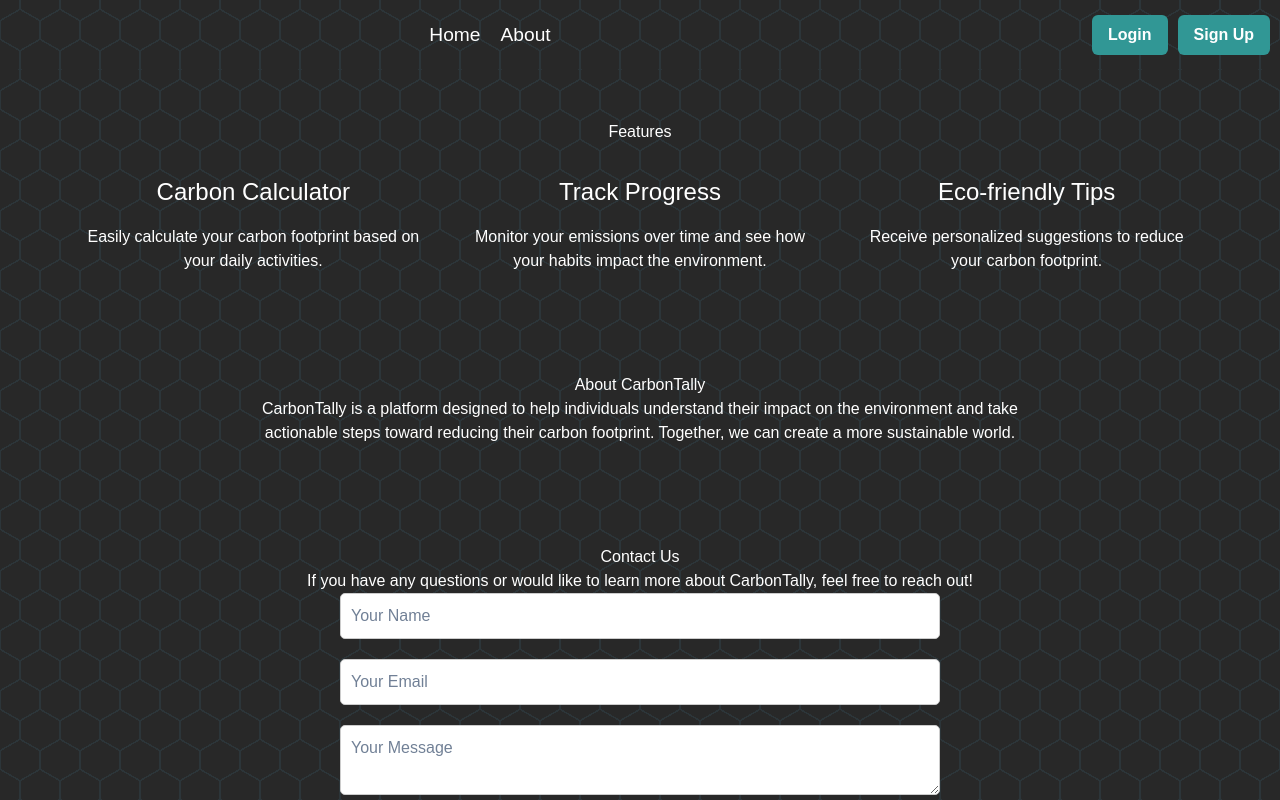
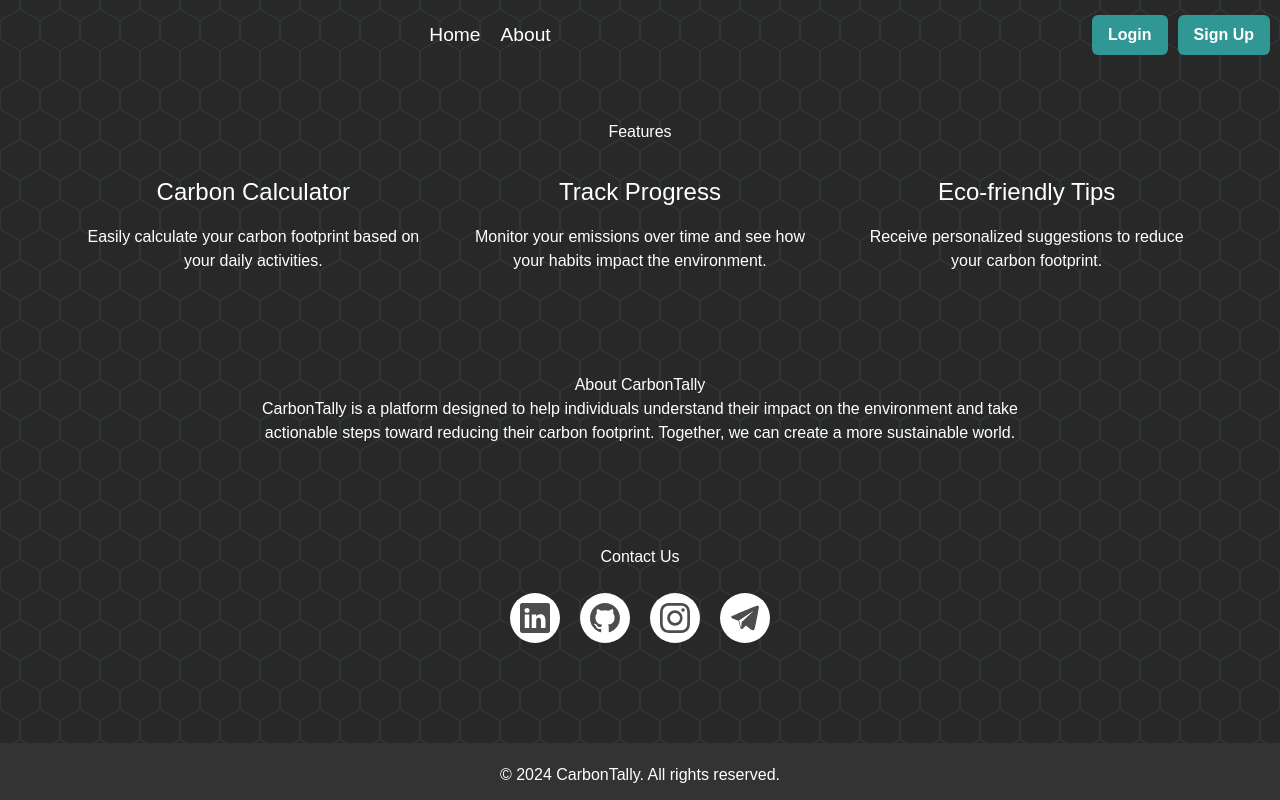
Before and after one commit to krishnanx/NasaSpaceChallenge, a React (Vite) app in the folder Nasa/: page / in a window 1280 px wide. Shown: the top 800 px of the page. Built offline with nearby package versions, Linux system fonts and the light colour scheme.

Commit message:
Updated contact us

```diff
--- a/Nasa/src/pages/landing.css
+++ b/Nasa/src/pages/landing.css
@@ -200,3 +200,98 @@ footer {
   p{
     color: white;
   }
+  ul {
+    list-style: none;
+  }
+
+  .example-2 {
+    display: flex;
+    justify-content: center;
+    align-items: center;
+  }
+  .example-2 .icon-content {
+    margin: 0 10px;
+    position: relative;
+  }
+  .example-2 .icon-content .tooltip {
+    position: absolute;
+    top: -30px;
+    left: 50%;
+    transform: translateX(-50%);
+    color: #fff;
+    padding: 6px 10px;
+    border-radius: 5px;
+    opacity: 0;
+    visibility: hidden;
+    font-size: 14px;
+    transition: all 0.3s ease;
+  }
+  .example-2 .icon-content:hover .tooltip {
+    opacity: 1;
+    visibility: visible;
+    top: -50px;
+  }
+  .example-2 .icon-content a {
+    position: relative;
+    overflow: hidden;
+    display: flex;
+    justify-content: center;
+    align-items: center;
+    width: 50px;
+    height: 50px;
+    border-radius: 50%;
+    color: #4d4d4d;
+    background-color: #fff;
+    transition: all 0.3s ease-in-out;
+  }
+  .example-2 .icon-content a:hover {
+    box-shadow: 3px 2px 45px 0px rgb(0 0 0 / 12%);
+  }
+  .example-2 .icon-content a svg {
+    position: relative;
+    z-index: 1;
+    width: 30px;
+    height: 30px;
+  }
+  .example-2 .icon-content a:hover {
+    color: white;
+  }
+  .example-2 .icon-content a .filled {
+    position: absolute;
+    top: auto;
+    bottom: 0;
+    left: 0;
+    width: 100%;
+    height: 0;
+    background-color: #000;
+    transition: all 0.3s ease-in-out;
+  }
+  .example-2 .icon-content a:hover .filled {
+    height: 100%;
+  }
+
+  .example-2 .icon-content a[data-social="linkedin"] .filled,
+  .example-2 .icon-content a[data-social="linkedin"] ~ .tooltip {
+    background-color: #0274b3;
+  }
+
+  .example-2 .icon-content a[data-social="github"] .filled,
+  .example-2 .icon-content a[data-social="github"] ~ .tooltip {
+    background-color: #24262a;
+  }
+  .example-2 .icon-content a[data-social="instagram"] .filled,
+  .example-2 .icon-content a[data-social="instagram"] ~ .tooltip {
+    background: linear-gradient(
+      45deg,
+      #405de6,
+      #5b51db,
+      #b33ab4,
+      #c135b4,
+      #e1306c,
+      #fd1f1f
+    );
+  }
+  .example-2 .icon-content a[data-social="telegram"] .filled,
+  .example-2 .icon-content a[data-social="telegram"] ~ .tooltip {
+    background-color: #06c9fa;
+  }
--- a/Nasa/src/pages/landing.jsx
+++ b/Nasa/src/pages/landing.jsx
@@ -37,17 +37,99 @@ const Landing = () => {
       </section>
 
       <section id="contact" className="contact-section">
-        <div className="container">
+      <div class="container">
         <h2>Contact Us</h2>
         <p>
-            If you have any questions or would like to learn more about CarbonTally, feel free to
-            reach out!
+          ㅤ
         </p>
         <form>
-            <input type="text" placeholder="Your Name" required />
-            <input type="email" placeholder="Your Email" required />
-            <textarea placeholder="Your Message" required></textarea>
-            <button type="submit">Send Message</button>
+          <ul class="example-2">
+            <li class="icon-content">
+              <a
+                href="https://linkedin.com/"
+                aria-label="LinkedIn"
+                data-social="linkedin"
+              >
+                <div class="filled"></div>
+                <svg
+                  xmlns="http://www.w3.org/2000/svg"
+                  width="16"
+                  height="16"
+                  fill="currentColor"
+                  class="bi bi-linkedin"
+                  viewBox="0 0 16 16"
+                  xml:space="preserve"
+                >
+                  <path
+                    d="M0 1.146C0 .513.526 0 1.175 0h13.65C15.474 0 16 .513 16 1.146v13.708c0 .633-.526 1.146-1.175 1.146H1.175C.526 16 0 15.487 0 14.854zm4.943 12.248V6.169H2.542v7.225zm-1.2-8.212c.837 0 1.358-.554 1.358-1.248-.015-.709-.52-1.248-1.342-1.248S2.4 3.226 2.4 3.934c0 .694.521 1.248 1.327 1.248zm4.908 8.212V9.359c0-.216.016-.432.08-.586.173-.431.568-.878 1.232-.878.869 0 1.216.662 1.216 1.634v3.865h2.401V9.25c0-2.22-1.184-3.252-2.764-3.252-1.274 0-1.845.7-2.165 1.193v.025h-.016l.016-.025V6.169h-2.4c.03.678 0 7.225 0 7.225z"
+                    fill="currentColor"
+                  ></path>
+                </svg>
+              </a>
+              <div class="tooltip">LinkedIn</div>
+            </li>
+            <li class="icon-content">
+              <a href="https://www.github.com/" aria-label="GitHub" data-social="github">
+                <div class="filled"></div>
+                <svg
+                  xmlns="http://www.w3.org/2000/svg"
+                  width="16"
+                  height="16"
+                  fill="currentColor"
+                  class="bi bi-github"
+                  viewBox="0 0 16 16"
+                  xml:space="preserve"
+                >
+                  <path
+                    d="M8 0C3.58 0 0 3.58 0 8c0 3.54 2.29 6.53 5.47 7.59.4.07.55-.17.55-.38 0-.19-.01-.82-.01-1.49-2.01.37-2.53-.49-2.69-.94-.09-.23-.48-.94-.82-1.13-.28-.15-.68-.52-.01-.53.63-.01 1.08.58 1.23.82.72 1.21 1.87.87 2.33.66.07-.52.28-.87.51-1.07-1.78-.2-3.64-.89-3.64-3.95 0-.87.31-1.59.82-2.15-.08-.2-.36-1.02.08-2.12 0 0 .67-.21 2.2.82.64-.18 1.32-.27 2-.27s1.36.09 2 .27c1.53-1.04 2.2-.82 2.2-.82.44 1.1.16 1.92.08 2.12.51.56.82 1.27.82 2.15 0 3.07-1.87 3.75-3.65 3.95.29.25.54.73.54 1.48 0 1.07-.01 1.93-.01 2.2 0 .21.15.46.55.38A8.01 8.01 0 0 0 16 8c0-4.42-3.58-8-8-8"
+                    fill="currentColor"
+                  ></path>
+                </svg>
+              </a>
+              <div class="tooltip">GitHub</div>
+            </li>
+            <li class="icon-content">
+              <a
+                href="https://www.instagram.com/"
+                aria-label="Instagram"
+                data-social="instagram"
+              >
+                <div class="filled"></div>
+                <svg
+                  xmlns="http://www.w3.org/2000/svg"
+                  width="16"
+                  height="16"
+                  fill="currentColor"
+                  class="bi bi-instagram"
+                  viewBox="0 0 16 16"
+                  xml:space="preserve"
+                >
+                  <path
+                    d="M8 0C5.829 0 5.556.01 4.703.048 3.85.088 3.269.222 2.76.42a3.9 3.9 0 0 0-1.417.923A3.9 3.9 0 0 0 .42 2.76C.222 3.268.087 3.85.048 4.7.01 5.555 0 5.827 0 8.001c0 2.172.01 2.444.048 3.297.04.852.174 1.433.372 1.942.205.526.478.972.923 1.417.444.445.89.719 1.416.923.51.198 1.09.333 1.942.372C5.555 15.99 5.827 16 8 16s2.444-.01 3.298-.048c.851-.04 1.434-.174 1.943-.372a3.9 3.9 0 0 0 1.416-.923c.445-.445.718-.891.923-1.417.197-.509.332-1.09.372-1.942C15.99 10.445 16 10.173 16 8s-.01-2.445-.048-3.299c-.04-.851-.175-1.433-.372-1.941a3.9 3.9 0 0 0-.923-1.417A3.9 3.9 0 0 0 13.24.42c-.51-.198-1.092-.333-1.943-.372C10.443.01 10.172 0 7.998 0zm-.717 1.442h.718c2.136 0 2.389.007 3.232.046.78.035 1.204.166 1.486.275.373.145.64.319.92.599s.453.546.598.92c.11.281.24.705.275 1.485.039.843.047 1.096.047 3.231s-.008 2.389-.047 3.232c-.035.78-.166 1.203-.275 1.485a2.5 2.5 0 0 1-.599.919c-.28.28-.546.453-.92.598-.28.11-.704.24-1.485.276-.843.038-1.096.047-3.232.047s-2.39-.009-3.233-.047c-.78-.036-1.203-.166-1.485-.276a2.5 2.5 0 0 1-.92-.598 2.5 2.5 0 0 1-.6-.92c-.109-.281-.24-.705-.275-1.485-.038-.843-.046-1.096-.046-3.233s.008-2.388.046-3.231c.036-.78.166-1.204.276-1.486.145-.373.319-.64.599-.92s.546-.453.92-.598c.282-.11.705-.24 1.485-.276.738-.034 1.024-.044 2.515-.045zm4.988 1.328a.96.96 0 1 0 0 1.92.96.96 0 0 0 0-1.92m-4.27 1.122a4.109 4.109 0 1 0 0 8.217 4.109 4.109 0 0 0 0-8.217m0 1.441a2.667 2.667 0 1 1 0 5.334 2.667 2.667 0 0 1 0-5.334"
+                    fill="currentColor"
+                  ></path>
+                </svg>
+              </a>
+              <div class="tooltip">Instagram</div>
+            </li>
+
+            <li class="icon-content">
+              <a
+                href="https://telegram.org/"
+                aria-label="Telegram"
+                data-social="telegram"
+              >
+                <div class="filled"></div>
+                <svg version="1.1" viewBox="0 0 100 100">
+                  <path
+                    d="M95,9.9c-1.3-1.1-3.4-1.2-7-0.1c0,0,0,0,0,0c-2.5,0.8-24.7,9.2-44.3,17.3c-17.6,7.3-31.9,13.7-33.6,14.5  c-1.9,0.6-6,2.4-6.2,5.2c-0.1,1.8,1.4,3.4,4.3,4.7c3.1,1.6,16.8,6.2,19.7,7.1c1,3.4,6.9,23.3,7.2,24.5c0.4,1.8,1.6,2.8,2.2,3.2  c0.1,0.1,0.3,0.3,0.5,0.4c0.3,0.2,0.7,0.3,1.2,0.3c0.7,0,1.5-0.3,2.2-0.8c3.7-3,10.1-9.7,11.9-11.6c7.9,6.2,16.5,13.1,17.3,13.9  c0,0,0.1,0.1,0.1,0.1c1.9,1.6,3.9,2.5,5.7,2.5c0.6,0,1.2-0.1,1.8-0.3c2.1-0.7,3.6-2.7,4.1-5.4c0-0.1,0.1-0.5,0.3-1.2  c3.4-14.8,6.1-27.8,8.3-38.7c2.1-10.7,3.8-21.2,4.8-26.8c0.2-1.4,0.4-2.5,0.5-3.2C96.3,13.5,96.5,11.2,95,9.9z M30,58.3l47.7-31.6  c0.1-0.1,0.3-0.2,0.4-0.3c0,0,0,0,0,0c0.1,0,0.1-0.1,0.2-0.1c0.1,0,0.1,0,0.2-0.1c-0.1,0.1-0.2,0.4-0.4,0.6L66,38.1  c-8.4,7.7-19.4,17.8-26.7,24.4c0,0,0,0,0,0.1c0,0-0.1,0.1-0.1,0.1c0,0,0,0.1-0.1,0.1c0,0.1,0,0.1-0.1,0.2c0,0,0,0.1,0,0.1  c0,0,0,0,0,0.1c-0.5,5.6-1.4,15.2-1.8,19.5c0,0,0,0,0-0.1C36.8,81.4,31.2,62.3,30,58.3z"
+                    fill="currentColor"
+                  ></path>
+                </svg>
+              </a>
+              <div class="tooltip">Telegram</div>
+            </li>
+          </ul>
         </form>
       </div>
       </section>
```
Lines whose indentation alone changed are shown as unchanged.
